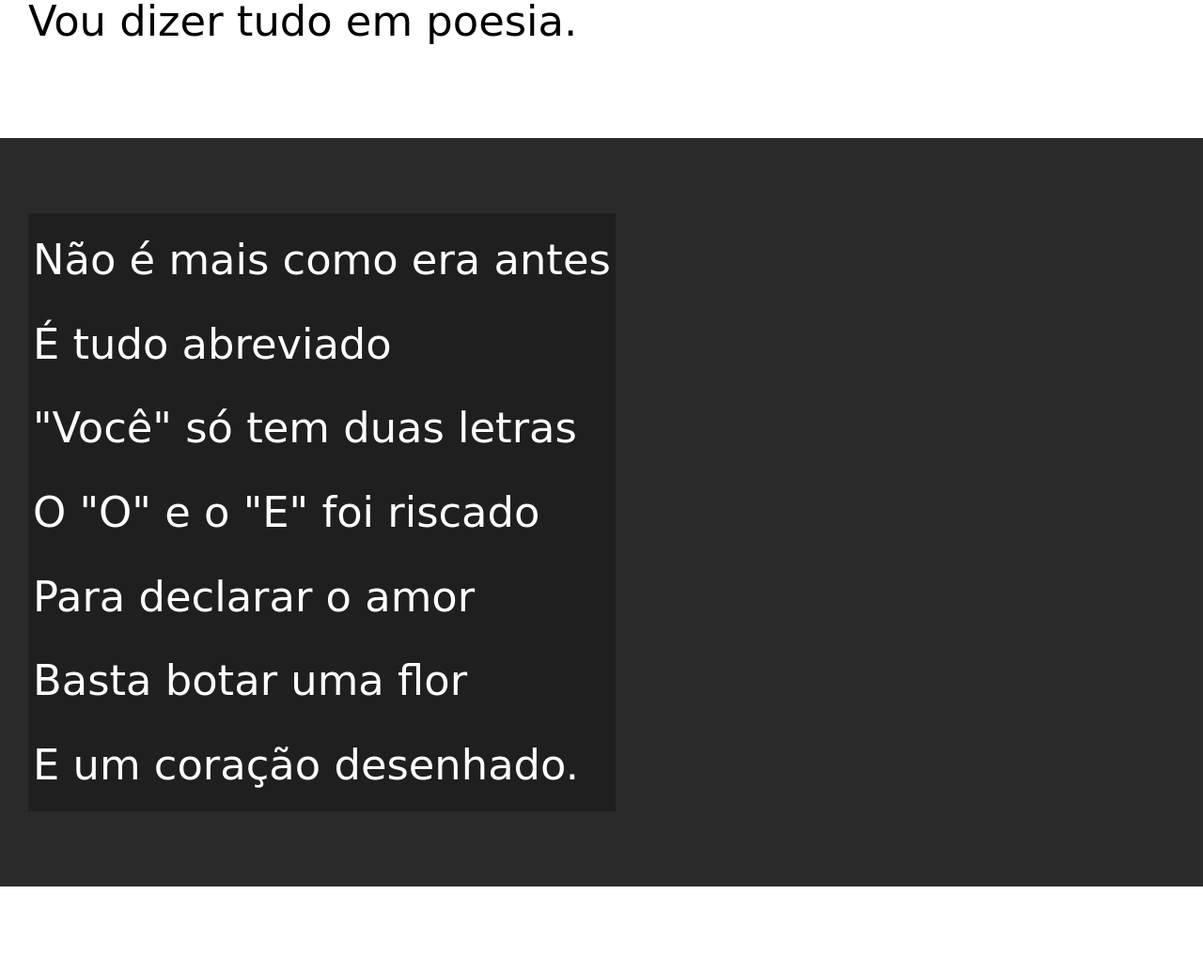
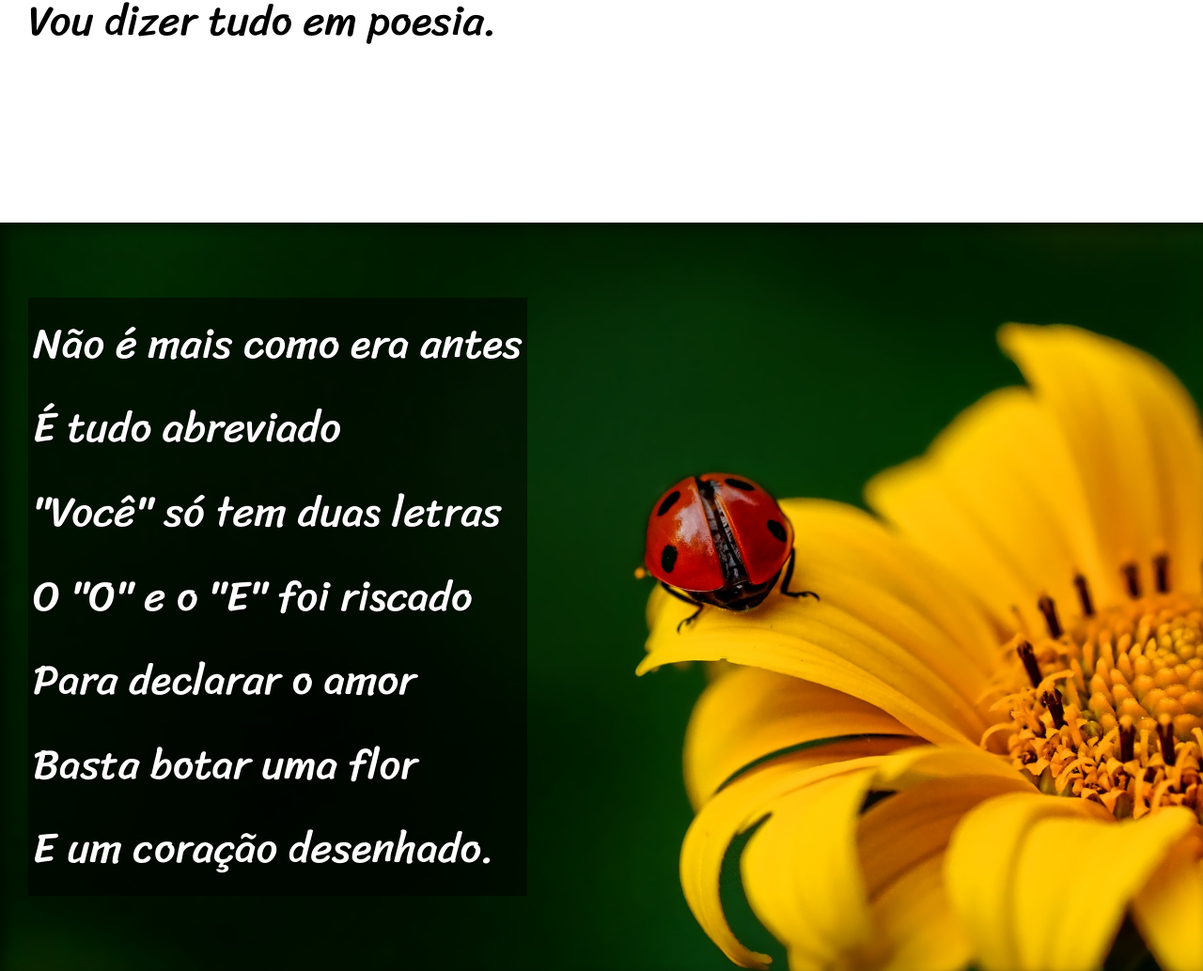
Before and after one commit to DasLopes/projeto_cordel, a plain HTML site: page index.html in a window 1280 px wide. Shown: the part 900-1934 px from the top of the page at 94% size. Drawn offline with Linux system fonts and the light colour scheme; a web font is replaced by a local one.

Commit message:
efeito paralax

```diff
--- a/estilo/style.css
+++ b/estilo/style.css
@@ -58,8 +58,12 @@ section {
     padding-bottom: 10vh;
     padding-left: 30px;
     line-height: 2em;
-    font-family: var(--fonte4);
+    font-family: var(--fonte3);
     font-size: 3.5vw;
+}
+
+section > p {
+    padding-bottom: 2em;
 }
 
 section.normal {
@@ -70,12 +74,27 @@ section.normal {
 section.imagem {
     background-color: rgb(42, 42, 42);
     color: white;
+    box-shadow: inset 6px 6px 13px 0px rgba(0, 0, 0, 0.488);
+    background-size: cover;
+    background-attachment: fixed;
 }
 
 section.imagem > p {
     display: inline-block;
     padding: 5px;
-    background-color: rgba(0, 0, 0, 0.269);
+    background-color: rgba(0, 0, 0, 0.514);
+    text-shadow: 1px 1px 0px black;
+
+}
+
+section#img01 {
+    background-image: url('../imagens/background001.jpg');
+    background-position: right center;
+}
+
+section#img02 {
+    background-image: url('../imagens/background002.jpg');
+    background-position: right center;
 }
 
 footer {
--- a/index.html
+++ b/index.html
@@ -27,7 +27,7 @@
         </p>
     </section>
 
-    <section class="imagem">
+    <section class="imagem" id="img01">
         <p>
             Não é mais como era antes <br>
             É tudo abreviado <br>
@@ -60,7 +60,7 @@
         </p>
     </section>
 
-    <section class="imagem">
+    <section class="imagem" id="img02">
         <p>
             Tenho saudade das cartas <br>
             Escritas com a própria mão <br>
@@ -94,7 +94,7 @@
     </section>
 
     <footer>
-        <p>Site criado por <a href="https://gustavoguanaraba.github.io" target="_blank">Gustavo Guanabara</a> para o <a href="https://cursoemvideo.com" target="_blank">CursoemVídeo</a></p>
+        <p>Site criado por <a href="https://gustavoguanaraba.github.io" target="_blank">Gustavo Guanabara</a> para o <a href="https://cursoemvideo.com" target="_blank">Estudonauta</a></p>
     </footer>
 </body>
 </html>
```
